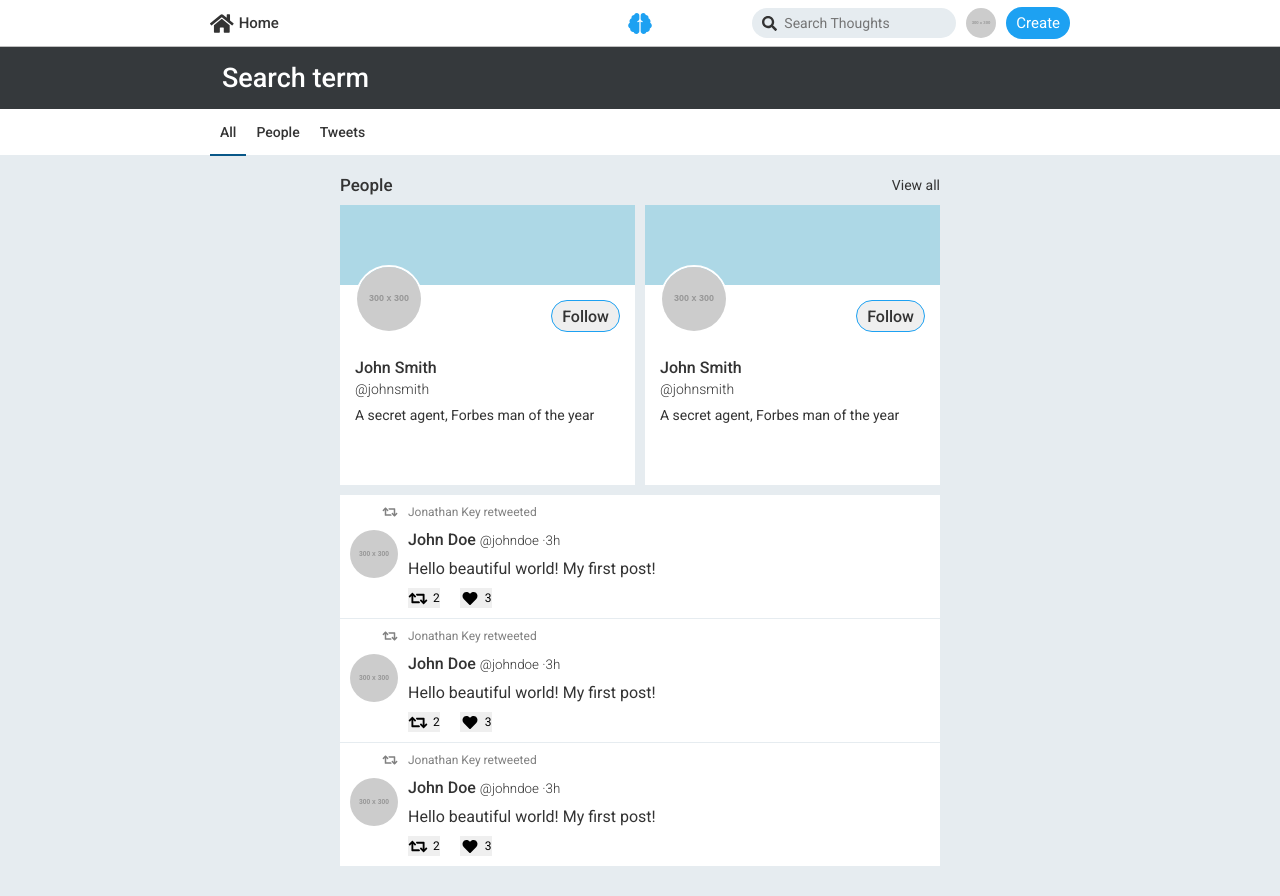
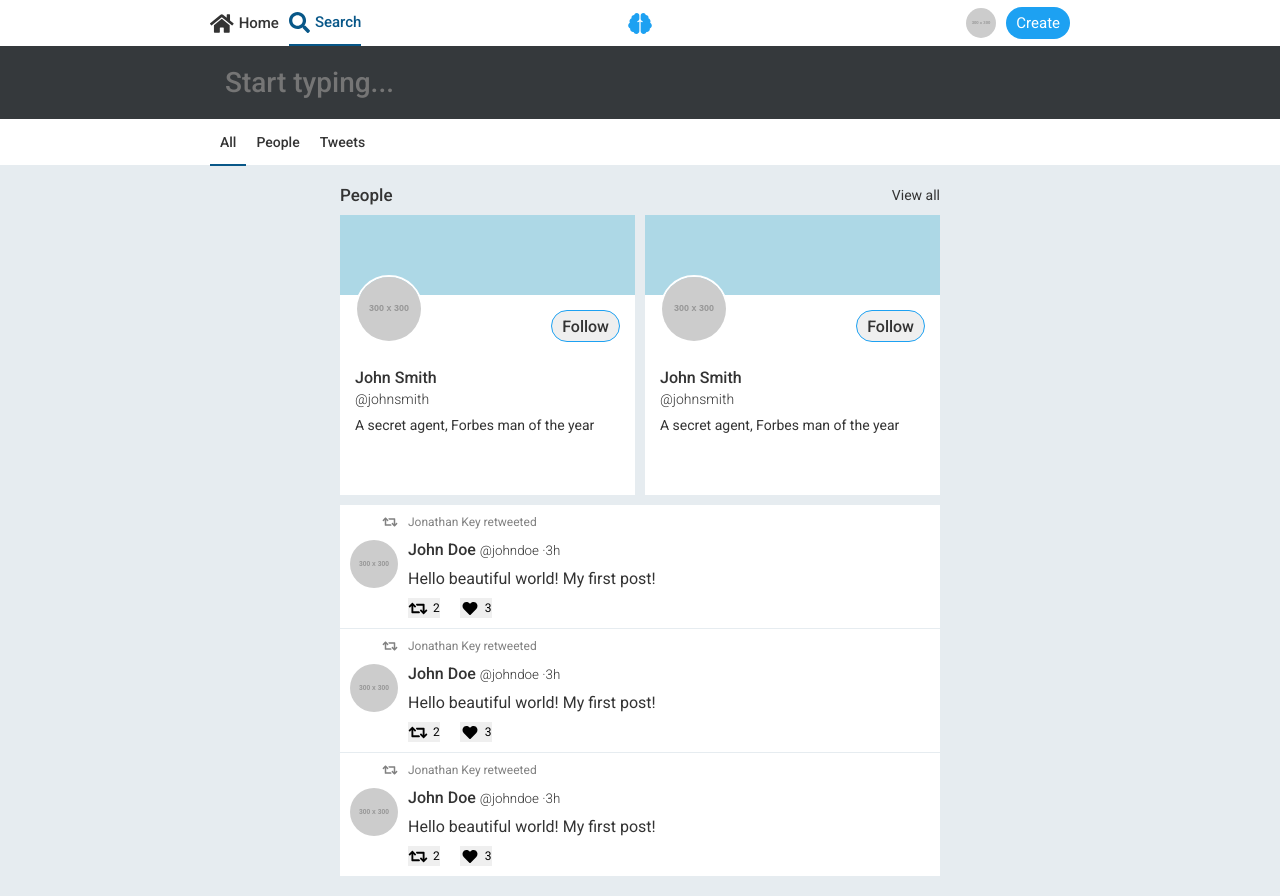
Before and after one commit to robbdimitrov/thoughts, a Vue app in the folder src/frontend/: page /search in a window 1280 px wide. Built offline with nearby package versions, Linux system fonts and the light colour scheme.

Commit message:
- Integrated SearchBar inside SearchView

```diff
--- a/src/frontend/src/components/NavigationBar.vue
+++ b/src/frontend/src/components/NavigationBar.vue
@@ -2,12 +2,12 @@
   <header class="container bottom-shadow">
     <div class="content main-container">
       <div class="left-items">
-        <router-link to="/" exact class="home-button nav-button">
+        <router-link to="/feed" class="nav-button">
           <i class="nav-button-icon fas fa-home"></i>
           <span class="nav-button-label">Home</span>
         </router-link>
 
-        <router-link to="/search" class="search-button nav-button">
+        <router-link to="/search" class="nav-button">
           <i class="nav-button-icon fas fa-search"></i>
           <span class="nav-button-label">Search</span>
         </router-link>
@@ -16,8 +16,6 @@
       <i class="icon fas fa-brain"></i>
 
       <div class="right-items">
-        <search-bar class="search-bar"></search-bar>
-
         <div class="profile-button" v-on:click="toggleDropdown">
           <img
             class="profile-button-image"
@@ -37,13 +35,11 @@
 </template>
 
 <script>
-import SearchBar from './SearchBar.vue';
 import SettingsMenu from './SettingsMenu.vue';
 
 export default {
   name: 'navigation-bar',
   components: {
-    SearchBar,
     SettingsMenu
   },
   data: function () {
@@ -95,10 +91,9 @@ $icon-font-size: 21px;
 .nav-button {
   text-decoration: none;
   color: $primary-text-color;
-  height: 100%;
   display: flex;
-  box-sizing: border-box;
   align-items: center;
+  margin-right: $padding;
 }
 
 .nav-button.router-link-active {
@@ -113,10 +108,6 @@ $icon-font-size: 21px;
 
 .nav-button-icon {
   font-size: $icon-font-size;
-}
-
-.search-button {
-  margin-left: $padding;
 }
 
 .nav-button-label {
@@ -154,25 +145,6 @@ $icon-font-size: 21px;
   margin-left: $padding;
 }
 
-.search-bar {
-  height: $icon-width;
-  border-radius: $icon-width / 2;
-  background: $background-color;
-  margin-right: $padding;
-}
-
-@media screen and (max-width: $break-md) {
-  .search-bar {
-    display: none;
-  }
-}
-
-@media screen and (min-width: $break-md) {
-  .search-button {
-    display: none;
-  }
-}
-
 @media screen and (max-width: $break-sm) {
   .dropdown {
     position: absolute;
--- a/src/frontend/src/components/SearchBar.vue
+++ b/src/frontend/src/components/SearchBar.vue
@@ -1,41 +1,43 @@
 <template>
   <div class="container">
-    <i class="icon fas fa-search"></i>
-
-    <input
-      class="search-input"
-      type="text"
-      placeholder="Search Thoughts"
-    >
+    <div class="content main-container">
+      <input
+        class="search-input"
+        type="text"
+        placeholder="Start typing..."
+      >
+    </div>
   </div>
 </template>
 
 <script>
 export default {
-  name: 'search-bar'
+  name: 'search-term-bar'
 };
 </script>
 
 <style lang="scss" scoped>
+@import "../styles/variables";
 @import "../styles/fonts";
 @import "../styles/helpers";
-@import "../styles/colors";
-@import "../styles/variables";
+
+$search-bar-background: #35393C;
 
 .container {
-  display: flex;
-  padding-left: $padding;
-  padding-right: $padding;
+  background: $search-bar-background;
 }
 
-.icon {
-  font-size: 15px;
-  margin-right: $padding / 2;
+.content {
+  padding: $spacing-md 0;
+  display: flex;
 }
 
 .search-input {
-  font-weight: $font-weight-regular;
-  font-size: rem(14);
-  background: $background-color;
+  background: $search-bar-background;
+  font-size: rem(28);
+  color: $primary-color;
+  font-weight: $font-weight-semibold;
+  margin: 0 $spacing-sm;
+  flex: 1;
 }
 </style>
--- a/src/frontend/src/components/SearchTermBar.vue
+++ /dev/null
@@ -1,36 +0,0 @@
-<template>
-  <div class="container">
-    <div class="content main-container">
-      <span class="search-term">Search term</span>
-    </div>
-  </div>
-</template>
-
-<script>
-export default {
-  name: 'search-term-bar'
-};
-</script>
-
-<style lang="scss" scoped>
-@import "../styles/variables";
-@import "../styles/fonts";
-@import "../styles/helpers";
-
-$search-term-background: #35393C;
-
-.container {
-  background: $search-term-background;
-  height: $button-height;
-  padding: $spacing-sm 0;
-}
-
-.search-term {
-  padding-left: 12px;
-  text-overflow: ellipsis;
-  white-space: nowrap;
-  font-size: rem(27);
-  color: $primary-color;
-  font-weight: $font-weight-semibold;
-}
-</style>
--- a/src/frontend/src/components/SettingsNav.vue
+++ b/src/frontend/src/components/SettingsNav.vue
@@ -31,8 +31,6 @@ export default {
 @import "../styles/fonts";
 @import "../styles/helpers";
 
-$active-item-width: 4px;
-
 .container {
   background: $primary-color;
   flex-direction: column;
@@ -59,10 +57,10 @@ $active-item-width: 4px;
   }
 
   &.router-link-active {
-    border-left: $active-item-width solid $active-color;
+    border-left: $border-width-lg solid $active-color;
 
     .nav-item-title {
-      margin-left: $spacing-sm - $active-item-width;
+      margin-left: $spacing-sm - $border-width-lg;
     }
 
     &:hover {
--- a/src/frontend/src/components/UserHeader.vue
+++ b/src/frontend/src/components/UserHeader.vue
@@ -51,7 +51,7 @@ $cover-height: 100px;
 .avatar {
   margin-top: -$avatar-width-md * 0.8;
   margin-left: $spacing-sm;
-  border: 4px solid $primary-color;
+  border: $border-width-lg solid $primary-color;
   width: $avatar-width-md;
   height: $avatar-width-md;
 }
--- a/src/frontend/src/styles/_components.scss
+++ b/src/frontend/src/styles/_components.scss
@@ -16,7 +16,7 @@ body {
 }
 
 .bottom-shadow {
-  border-bottom: 1px solid $shadow-color;
+  border-bottom: $border-width-sm solid $shadow-color;
 }
 
 .main-content {
@@ -58,7 +58,7 @@ $button-background-color: $active-color;
 
 .outline-button {
   border-style: solid;
-  border-width: 1px;
+  border-width: $border-width-sm;
   height: $button-height;
   padding: 0 $padding;
   border-radius: $button-height / 2;
@@ -117,7 +117,7 @@ $button-background-color: $active-color;
 .user-card .avatar {
   margin: $padding;
   margin-top: -$spacing-md;
-  border: 2px solid $primary-color;
+  border: $border-width-md solid $primary-color;
 }
 
 .user-card .subtitle {
--- a/src/frontend/src/styles/_helpers.scss
+++ b/src/frontend/src/styles/_helpers.scss
@@ -1,21 +1,22 @@
 @import 'colors';
+@import 'variables';
 
 @function rem($pixels, $browser-context: 16) {
   @return ($pixels / $browser-context) * 1rem;
 }
 
 @mixin border-dark {
-  border: 1px solid $primary-text-color;
+  border: $border-width-sm solid $primary-text-color;
 }
 
 @mixin border {
-  border: 1px solid $background-color;
+  border: $border-width-sm solid $background-color;
 }
 
 @mixin separator {
-  border-bottom: 1px solid $background-color;
+  border-bottom: $border-width-sm solid $background-color;
 }
 
 @mixin active-border {
-  border-bottom: 2px solid $active-nav-button-color;
+  border-bottom: $border-width-md solid $active-nav-button-color;
 }
--- a/src/frontend/src/styles/_reset.scss
+++ b/src/frontend/src/styles/_reset.scss
@@ -12,6 +12,7 @@ textarea, input:not([type='checkbox']),
   button, select {
   font-family: inherit;
   font-size: inherit;
+  padding: 0;
 }
 
 button, input:not([type='checkbox']) {
--- a/src/frontend/src/styles/_variables.scss
+++ b/src/frontend/src/styles/_variables.scss
@@ -18,6 +18,10 @@ $cover-height: 80px;
 $border-radius-xs: 4px;
 $border-radius-sm: 8px;
 $border-radius-md: 16px;
+
+$border-width-sm: 1px;
+$border-width-md: 2px;
+$border-width-lg: 4px;
 
 // Content
 $content-main-width: 600px;
--- a/src/frontend/src/views/SearchView.vue
+++ b/src/frontend/src/views/SearchView.vue
@@ -1,6 +1,6 @@
 <template>
   <div class="container">
-    <search-term-bar class="search-term-bar" />
+    <search-bar class="search-bar" />
 
     <search-scope-bar class="scope-nav-bar" />
 
@@ -20,7 +20,7 @@
 </template>
 
 <script>
-import SearchTermBar from '../components/SearchTermBar.vue';
+import SearchBar from '../components/SearchBar.vue';
 import SearchScopeBar from '../components/SearchScopeBar.vue';
 import ThoughtList from '../components/ThoughtList.vue';
 import UserList from '../components/UserList.vue';
@@ -28,7 +28,7 @@ import UserList from '../components/UserList.vue';
 export default {
   name: 'search-view',
   components: {
-    SearchTermBar,
+    SearchBar,
     SearchScopeBar,
     ThoughtList,
     UserList
@@ -57,6 +57,10 @@ export default {
   margin-bottom: $padding;
 }
 
+.search-bar {
+  margin-top: -$border-width-sm;
+}
+
 .user-header-title {
   font-size: rem(17);
   font-weight: $font-weight-semibold;
```
